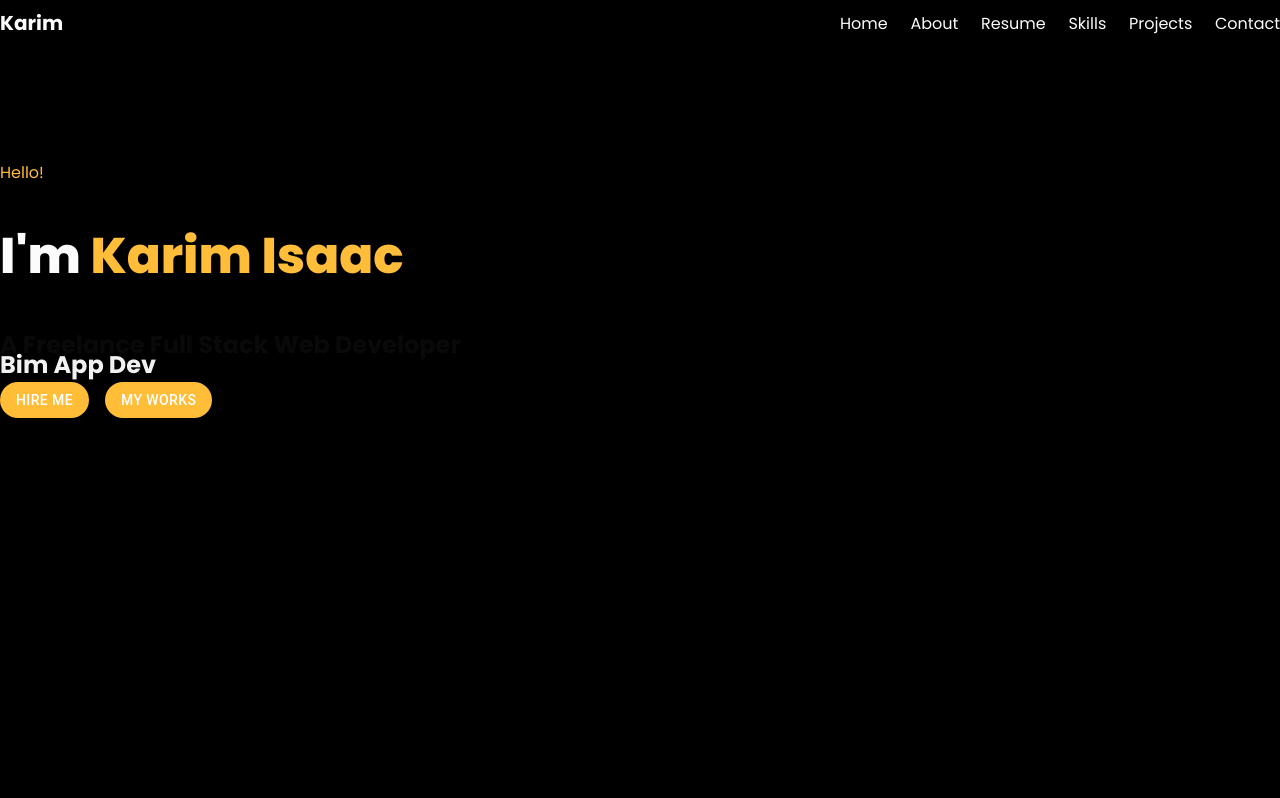
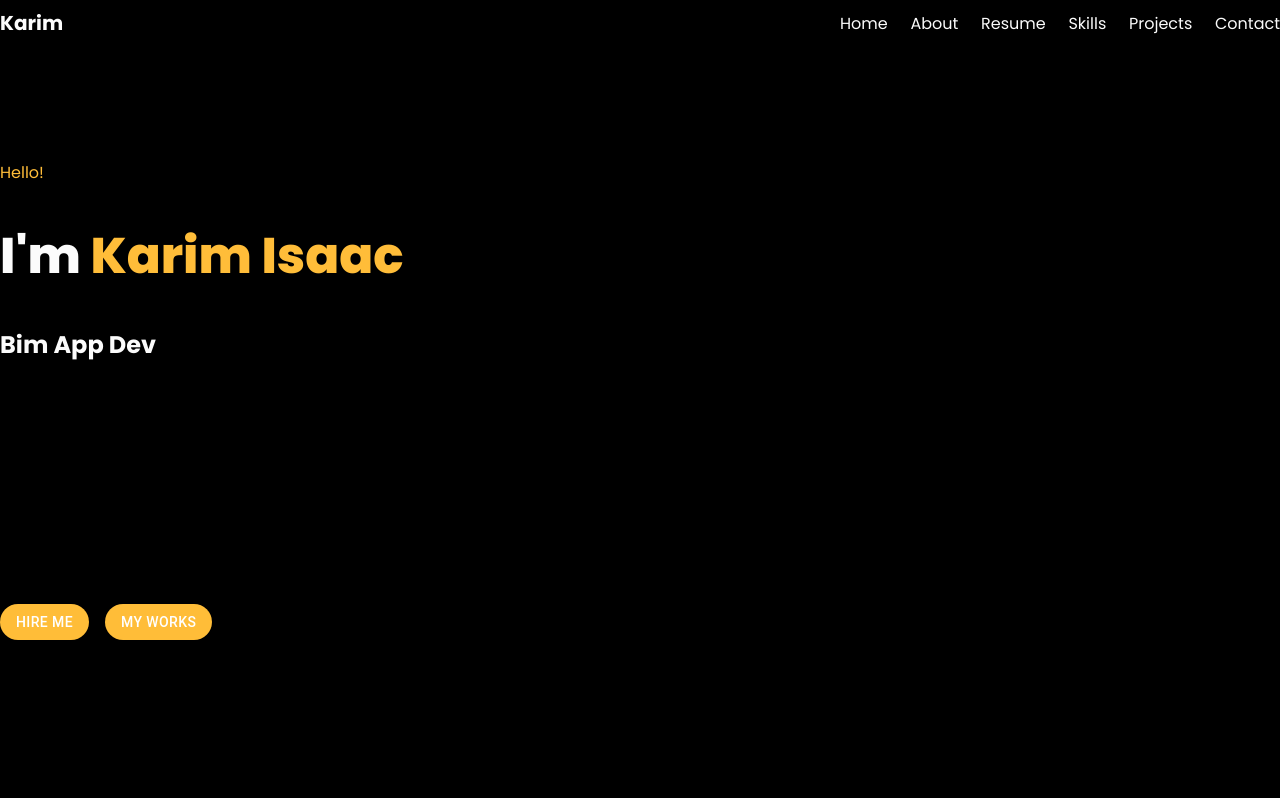
Before and after one commit to KIsaac85/kisaac85.github.io, a React (Vite) app: page / in a window 1280 px wide. Shown: the top 798 px of the page. Built offline with nearby package versions, Linux system fonts and the light colour scheme.

Commit message:
add style to home using fade from MUI

```diff
--- a/src/Home.jsx
+++ b/src/Home.jsx
@@ -1,42 +1,28 @@
-import React, { useState , useEffect} from 'react'
+import React from 'react'
 import image1 from "./images/2.jpg"
 import { Stack} from '@mui/material';
 import  StyledButton  from './js/ButtonStyle';
 import {Link} from "react-scroll";
 import Fade from '@mui/material/Fade';
 
-window.onfocus = function() {
-  console.log('Focused');
-
-};
-
-window.onblur = function() {
-  console.log('Not focused');
-};
+window.onfocus = ()=> {location.reload();};
 
 
 function Home() {
-  const [role, setRole] = useState("Bim App Dev");
-  const [className, setClassName] = useState("fade");
-
   const [checked, setChecked] = React.useState(false);
 
   const handleChange = () => {
     setChecked((prev) => !prev);
+
   };
-    const inter = setInterval(()=>{
 
-      handleChange()
-    },5000)
+  const inter = setInterval(()=>{
+
+    handleChange()
+  },5000)
 
 
- function changeHome() {
-   role ==="A Freelance Full Stack Web Developer"?setRole("Bim App Dev"):setRole("A Freelance Full Stack Web Developer");
 
-   clearInterval(inter);
- };
-
- useEffect(()=>{},[role])
 
   return (
 
@@ -44,14 +30,13 @@ function Home() {
 
   <div  id="home">
       <div>
-        <span>Hello!</span>
-      <h1>I'm <span>Karim Isaac</span></h1>
-      <Fade style={{position:"absolute"}} in={checked} timeout={2500}><h2>Bim App Dev</h2></Fade>
-      <Fade style={{position:'relative'}} in={!checked} timeout={2500}><h2 >A Freelance Full Stack Web Developer</h2></Fade>
 
-
-
-
+      <Fade style={{position:"relative"}} in={checked}  timeout={1000}>
+      <div><span>Hello!</span>
+      <h1>I'm <span>Karim Isaac</span></h1><h2>Bim App Dev</h2></div></Fade>
+      <Fade style={{position:'relative',top:-220}} in={!checked} timeout={1000}>
+      <div><span>Hello!</span>
+      <h1>I'm <span>Karim Isaac</span></h1><h2 >A Freelance Full Stack Web Developer</h2></div></Fade>
 
       <Stack spacing={2} direction={'row'}>
       <Link to="contact-section" spy={true} smooth={true} offset={50} duration={500}><StyledButton variant="contained">Hire Me</StyledButton></Link>
```
